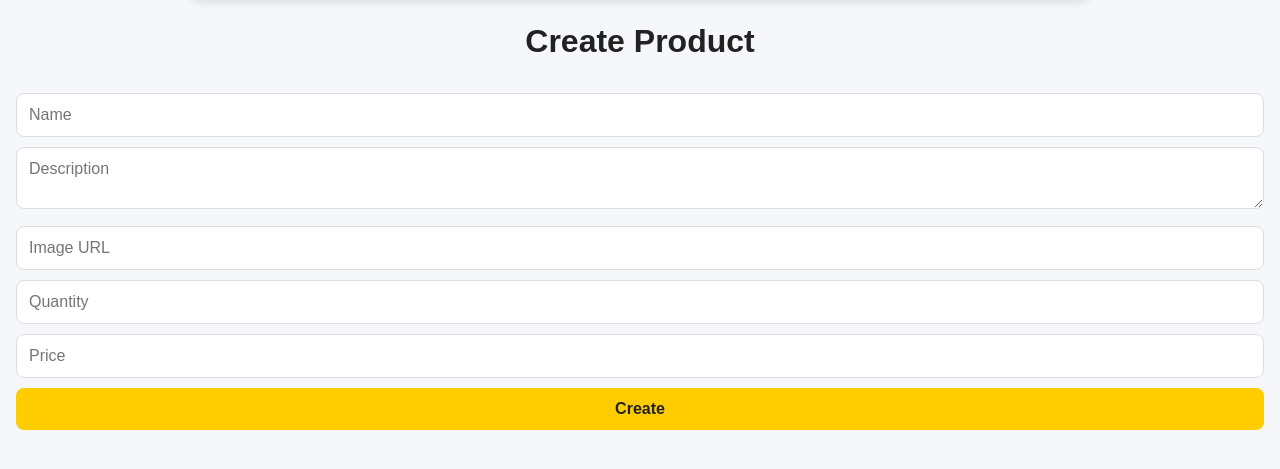
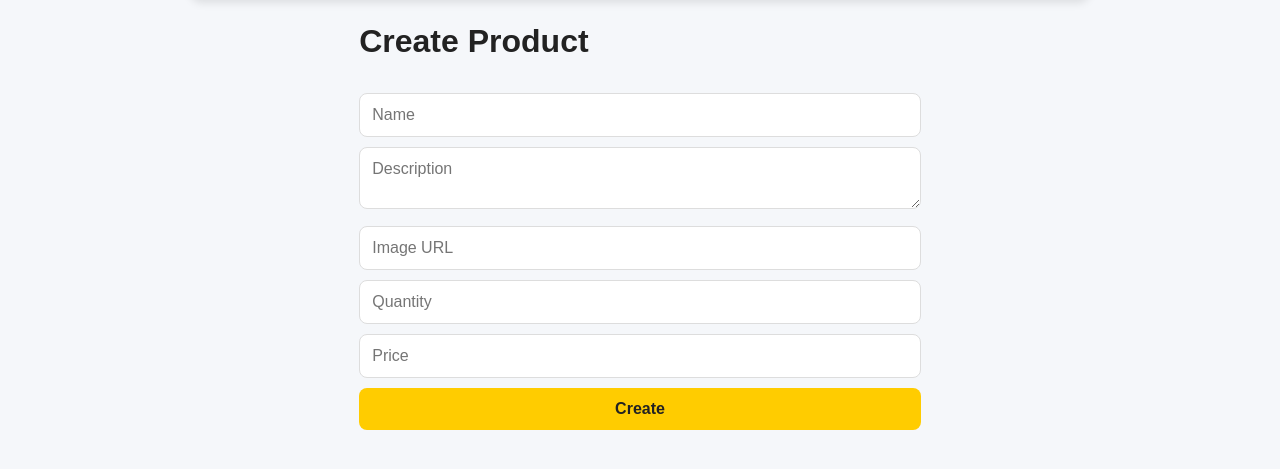
Before and after one commit to Altrevis/E-commerce-PHP, a PHP site: page /pages/product_create.php in a window 1280 px wide. Shown: the part 90-559 px from the top of the page. Run offline with PHP 8.4, Linux system fonts and the light colour scheme.

Commit message:
margin css

```diff
--- a/assets/style.css
+++ b/assets/style.css
@@ -279,3 +279,7 @@ a:hover {
     grid-column: 2;
     margin-top: 0;
 }
+.narrow-block {
+    max-width: 45%;
+    margin: 0 auto;
+}
--- a/pages/product_create.php
+++ b/pages/product_create.php
@@ -38,12 +38,14 @@ if ($_SERVER['REQUEST_METHOD'] === 'POST') {
 }
 ?>
 
+<div class="narrow-block">
     <h1>Create Product</h1>
     <form method="POST">
         <input type="text" name="name" placeholder="Name" required>
         <textarea name="description" placeholder="Description"></textarea>
         <input type="text" name="image_url" placeholder="Image URL">
         <input type="number" name="quantity" placeholder="Quantity" required>
-    <input type="number" name="price" placeholder="Price" step="0.01" required> <!-- Champ prix ajouté -->
+        <input type="number" name="price" placeholder="Price" step="0.01" required>
         <button type="submit">Create</button>
     </form>
+</div>
```
Lines whose indentation alone changed are shown as unchanged.
